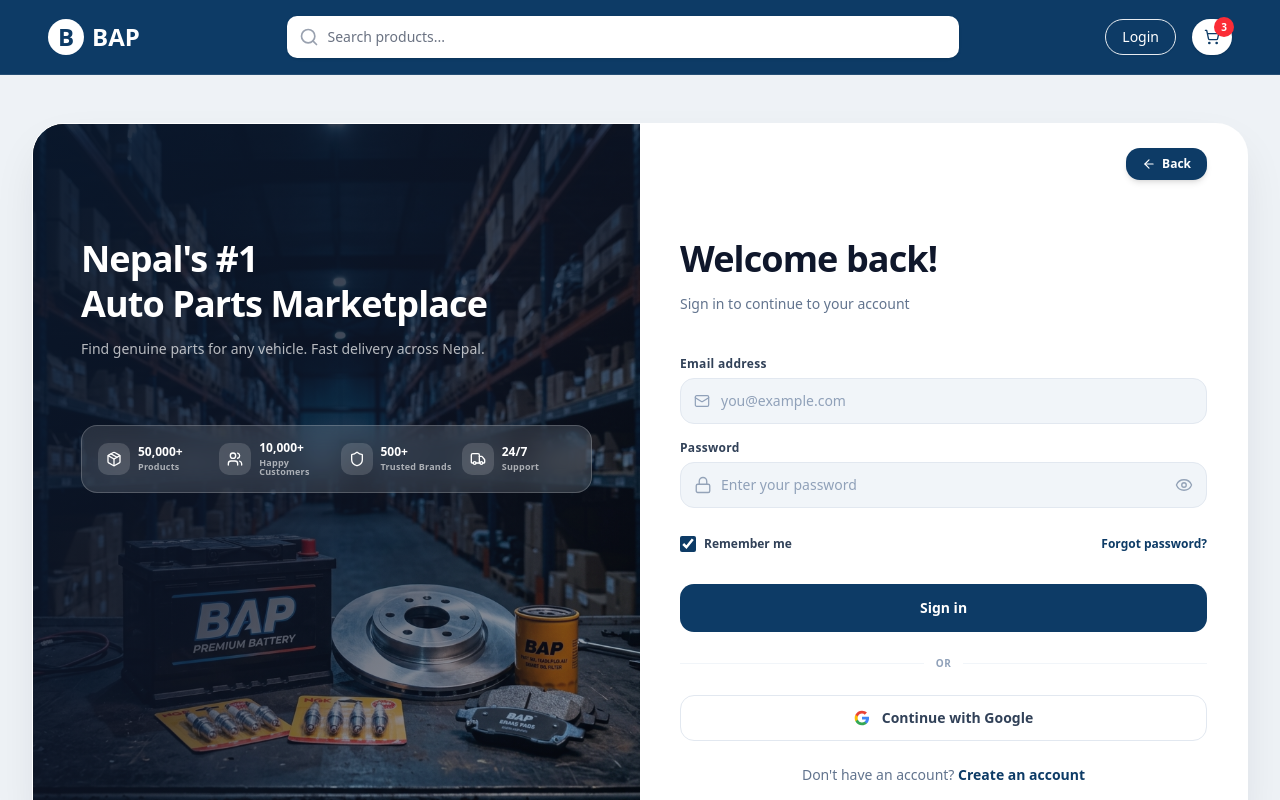
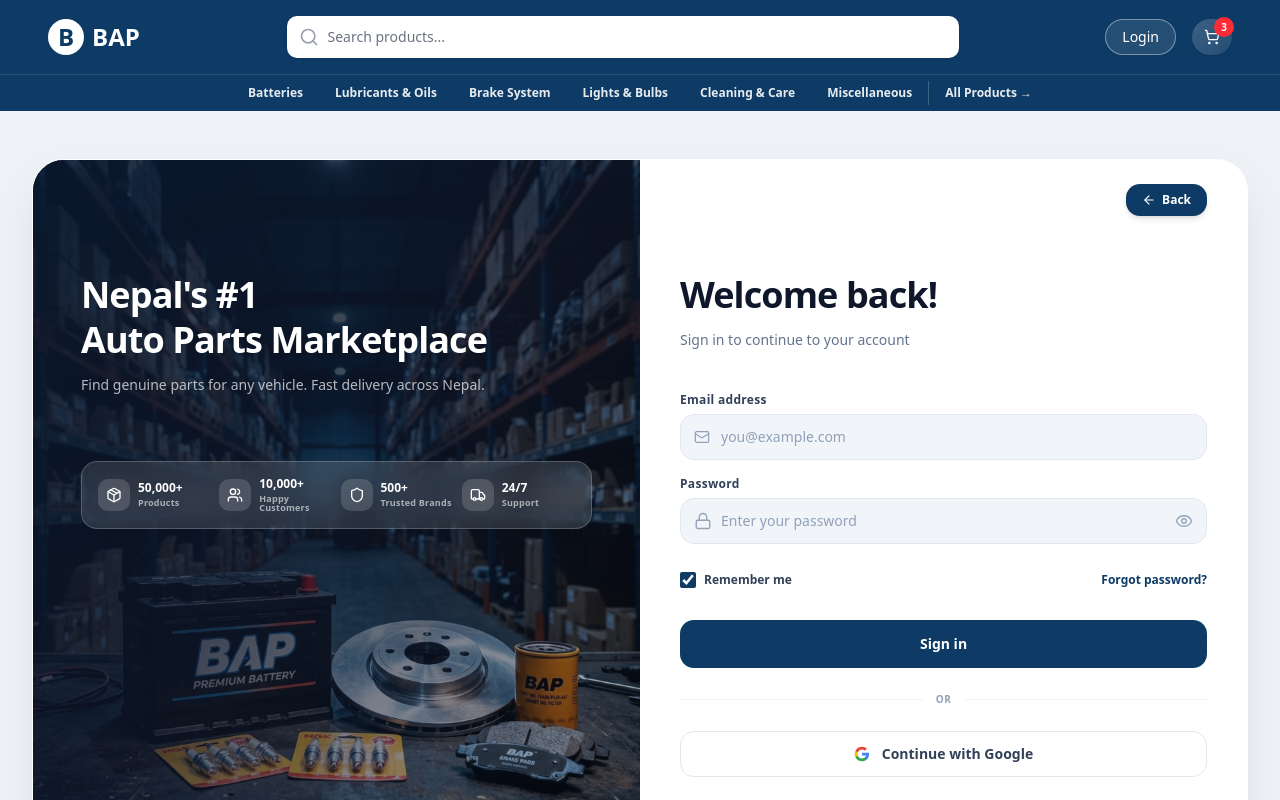
Before and after one commit to NabinNS/bap, a Next.js app in the folder apps/web/: page /login in a window 1280 px wide. Shown: the top 800 px of the page. Built offline with nearby package versions, Linux system fonts and the light colour scheme.

Commit message:
chore: update database port to 5434 and refine navbar UI styling

```diff
--- a/apps/web/src/components/layout/navbar.tsx
+++ b/apps/web/src/components/layout/navbar.tsx
@@ -2,16 +2,20 @@
 import { ShoppingCart } from "lucide-react";
 import { Button } from "@/components/ui/button";
 import { NavbarSearchInput, NavbarSearchProvider } from "@/components/layout/NavbarProductSearch";
+import { categories } from "@/data/storeHome";
 
 export default function Navbar() {
   return (
     <NavbarSearchProvider>
-      <nav className="sticky top-0 z-50 w-full border-b border-white/10 bg-primary">
+      <nav className="sticky top-0 z-50 w-full bg-primary">
+        {/* Main bar */}
+        <div className="border-b border-white/10">
           <div className="mx-auto flex w-full max-w-[1700px] items-center gap-4 px-4 py-3 md:gap-6 md:px-8 md:py-4 lg:px-12">
             <Link
               href="/"
               replace
               className="flex shrink-0 items-center gap-2 text-2xl font-bold text-white"
+              aria-label="BAP home"
             >
               <div className="flex h-9 w-9 items-center justify-center rounded-full bg-white font-bold text-primary">
                 B
@@ -27,7 +31,7 @@
               <Link href="/login">
                 <Button
                   variant="outline"
-                className="rounded-full border-white/90 bg-transparent text-white hover:bg-white hover:text-primary"
+                  className="cursor-pointer rounded-full border-white/40 bg-white/10 text-white backdrop-blur-sm hover:border-white/70 hover:bg-white/20 hover:text-white"
                 >
                   Login
                 </Button>
@@ -35,19 +39,43 @@
 
               <Button
                 type="button"
-              className="relative rounded-full bg-white text-primary shadow-sm hover:bg-gray-100"
+                className="relative cursor-pointer rounded-full bg-gradient-to-br from-white/20 to-white/10 text-white shadow-sm backdrop-blur-sm hover:from-white/30 hover:to-white/20"
                 aria-label="Shopping cart, 3 items"
               >
                 <ShoppingCart className="h-6 w-6" />
-              <span className="absolute -right-0.5 -top-0.5 flex h-5 min-w-5 items-center justify-center rounded-full bg-red-500 px-1 text-[10px] font-semibold text-white">
+                <span className="absolute -right-0.5 -top-0.5 flex h-5 min-w-5 items-center justify-center rounded-full bg-red-500 px-1 text-[10px] font-semibold text-white tabular-nums">
                   3
                 </span>
               </Button>
             </div>
           </div>
 
+          {/* Mobile search */}
           <div className="mx-auto w-full max-w-[1700px] px-4 pb-3 md:hidden md:px-8 lg:px-12">
             <NavbarSearchInput className="w-full" />
+          </div>
+        </div>
+
+        {/* Category bar */}
+        <div className="overflow-x-auto scrollbar-none">
+          <div className="flex items-stretch justify-center px-4 md:px-8 lg:px-12">
+            {categories.map((cat) => (
+              <Link
+                key={cat.name}
+                href={cat.href}
+                className="shrink-0 whitespace-nowrap px-4 py-2.5 text-xs font-semibold text-white/90 transition-all hover:bg-white/15 hover:text-white"
+              >
+                {cat.name}
+              </Link>
+            ))}
+            <span className="my-1.5 w-px bg-white/20" />
+            <Link
+              href="/products"
+              className="shrink-0 whitespace-nowrap px-4 py-2.5 text-xs font-semibold text-white/90 transition-all hover:bg-white/15 hover:text-white"
+            >
+              All Products →
+            </Link>
+          </div>
         </div>
       </nav>
     </NavbarSearchProvider>
```
Also changed, not shown: 1 other file (tests, documents, lock files or other folders). Lines whose indentation alone changed are shown as unchanged.
